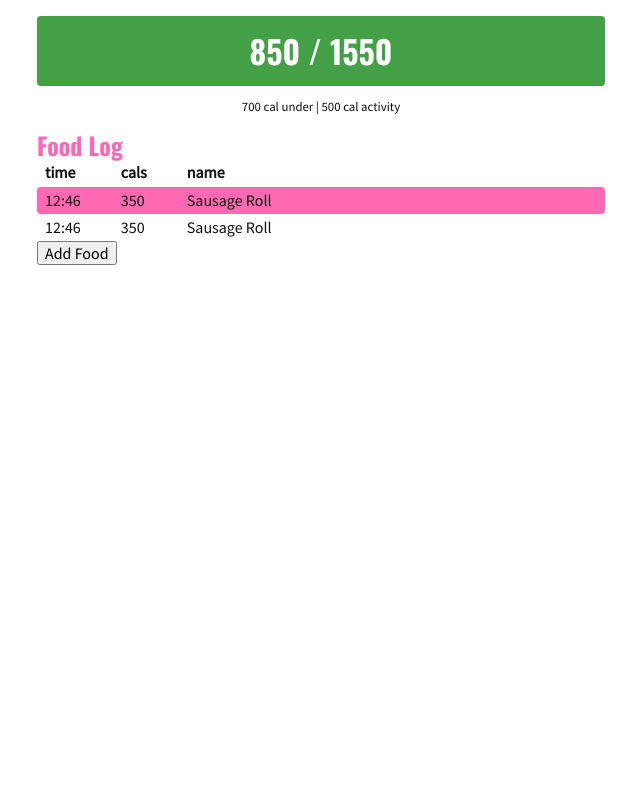
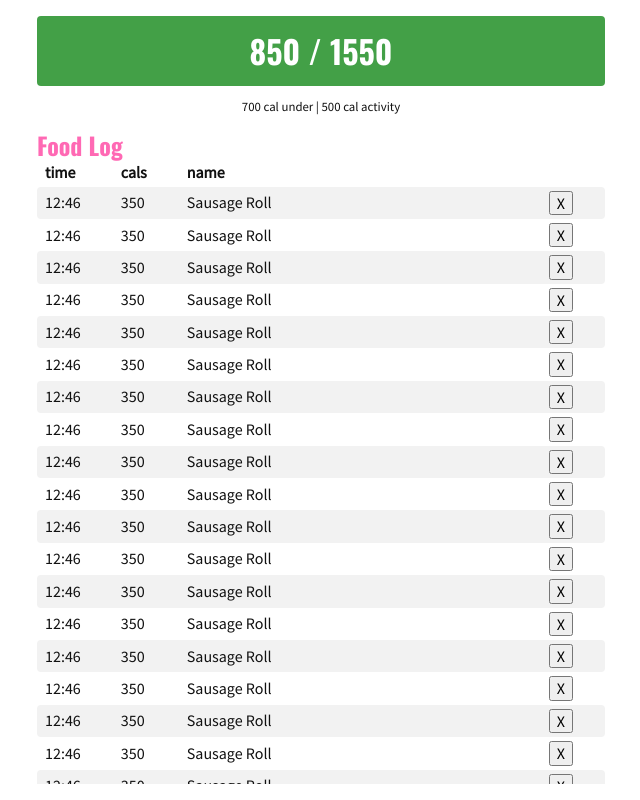
Before and after one commit to jelleenet/caltrack, a Vue app: page / in a window 1280 px wide. Shown: the whole page, without its empty margins (319-959 px from the left). Built offline with nearby package versions, Linux system fonts and the light colour scheme.

Commit message:
page structrure

```diff
--- a/src/App.vue
+++ b/src/App.vue
@@ -5,16 +5,29 @@ import HeaderBar from './components/HeaderBar.vue';
 
 <template>
   <div class="container">
-    <HeaderBar />
-    <RouterView />
+    <HeaderBar class="container__header" />
+    <RouterView class="container__body" />
   </div>
 </template>
 
 <style lang="scss" scoped>
 .container {
+  height: 100vh;
   width: 100%;
   max-width: 600px;
   margin: 0 auto;
   padding: 1rem;
+
+  display: flex;
+  flex-direction: column;
+
+  &__header {
+    flex: 0 0 auto;
+  }
+
+  &__body {
+    flex: 1 1 auto;
+    overflow-y: auto;
+  }
 }
 </style>
--- a/src/components/FoodTable.vue
+++ b/src/components/FoodTable.vue
@@ -8,18 +8,15 @@
         <th>time</th>
         <th>cals</th>
         <th>name</th>
+        <th></th>
       </tr>
     </thead>
     <tbody>
-      <tr>
+      <tr v-for="index in 20" :key="`row-${index}`">
         <td>12:46</td>
         <td>350</td>
         <td>Sausage Roll</td>
-      </tr>
-      <tr>
-        <td>12:46</td>
-        <td>350</td>
-        <td>Sausage Roll</td>
+        <td><button type="button" aria-label="Delete Item">X</button></td>
       </tr>
     </tbody>
   </table>
@@ -38,20 +35,25 @@
   td {
     text-align: left;
     padding: 0.25rem 2rem 0.25rem 0.5rem;
+    width: auto;
 
     &:first-of-type {
       border-radius: var(--border-radius) 0 0 var(--border-radius);
     }
 
+    &:nth-child(3) {
+      width: 100%;
+    }
+
     &:last-of-type {
-      width: 100%;
+      width: 0%;
       border-radius: 0 var(--border-radius) var(--border-radius) 0;
     }
   }
 
   tr:nth-child(odd) {
     td {
-      background-color: hotpink;
+      background-color: var(--color-off-background);
     }
   }
 }
--- a/src/styles/_colors.scss
+++ b/src/styles/_colors.scss
@@ -1,5 +1,6 @@
 :root {
   --color-background: #ffffff;
+  --color-off-background: #f2f2f2;
   --color-text: #111111;
 
   --color-main: hotpink;
@@ -14,6 +15,7 @@
 
   @media (prefers-color-scheme: dark) {
     --color-background: #333333;
+    --color-off-background: #262626;
     --color-text: #ffffff;
   }
 }
--- a/src/views/HomeView.vue
+++ b/src/views/HomeView.vue
@@ -6,8 +6,13 @@ import FoodTable from '@/components/FoodTable.vue';
   <main>
     <h1 class="h1">Food Log</h1>
     <FoodTable />
-    <button>Add Food</button>
+    <button class="newDay">New Day</button>
   </main>
 </template>
 
-<style lang="scss" scoped></style>
+<style lang="scss" scoped>
+.newDay {
+  display: block;
+  margin: 0 auto;
+}
+</style>
```
